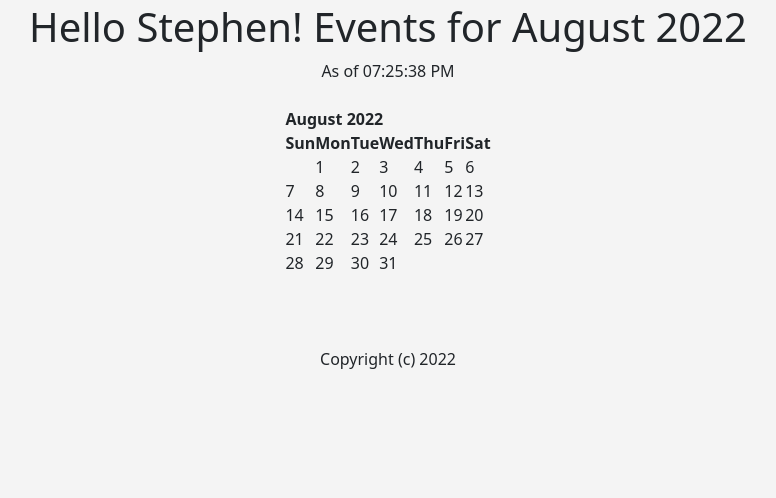
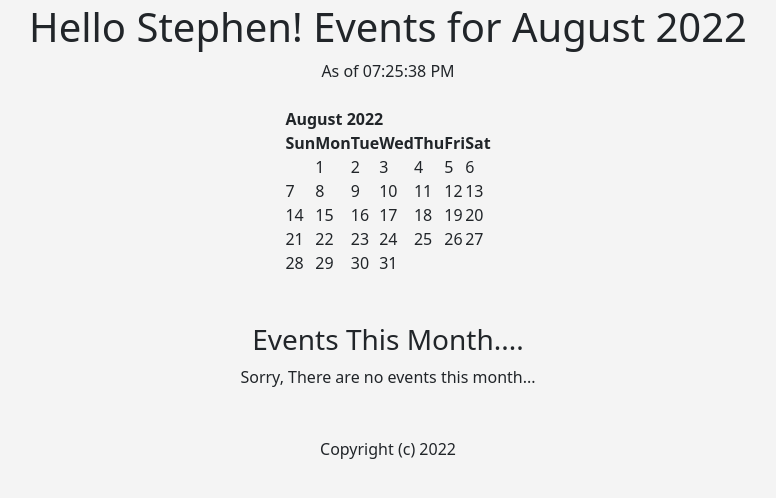
Before and after one commit to Stephen-Nw/clubsite, a Django app: page / in a window 1280 px wide. Shown: the part 77-575 px from the top of the page, without its empty margins (252-1028 px from the left). Run offline with Django 4.2, Linux system fonts and the light colour scheme; tables that the repository leaves empty hold one stand-in row (values such as "Sample post").

Commit message:
display current month events

```diff
--- a/events/templates/events/home.html
+++ b/events/templates/events/home.html
@@ -8,6 +8,16 @@
         As of {{ time }}
         <br><br>
         {{ cal|safe }}
+        <br><br>
+        <h3>Events This Month....</h3>
+
+        {% if event_list %}
+            {% for event in event_list %}
+                {{ event }} - {{ event.event_date }} <br>
+            {% endfor %}
+        {% else %}
+            Sorry, There are no events this month...
+        {% endif %}
 
         <br>
         <br>
```
